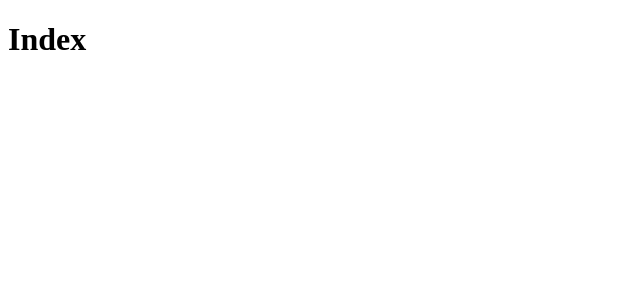
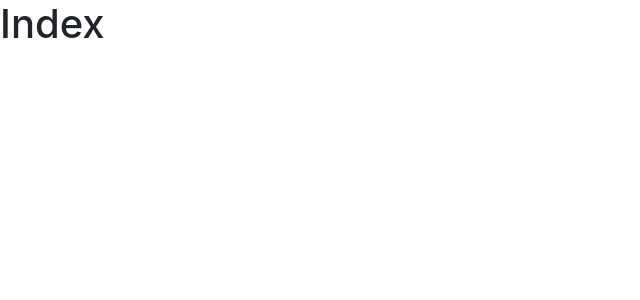
Before and after one commit to tompori/ticketing, a Next.js app in the folder client/: page / in a window 1280 px wide. Shown: the top 300 px of the page, without its empty margins (0-640 px from the left). Built offline with nearby package versions, Linux system fonts and the light colour scheme.

Commit message:
Added bootstrap to Next.js app

```diff
--- a/client/next.config.js
+++ b/client/next.config.js
@@ -1,6 +1,6 @@
 module.exports = {
-  webpackDevMiddleware: config => {
+  webpackDevMiddleware: (config) => {
     config.watchOptions.poll = 300;
     return config;
-  }
+  },
 };
--- a/client/package.json
+++ b/client/package.json
@@ -10,6 +10,7 @@
   "author": "",
   "license": "ISC",
   "dependencies": {
+    "bootstrap": "^4.5.3",
     "next": "^9.5.5",
     "react": "^17.0.1",
     "react-dom": "^17.0.1"
--- /dev/null
+++ b/client/pages/_app.js
@@ -0,0 +1,5 @@
+import "bootstrap/dist/css/bootstrap.css";
+
+export default ({ Component, pageProps }) => {
+  return <Component {...pageProps} />;
+};
```
Also changed, not shown: 1 other file (tests, documents, lock files or other folders).
